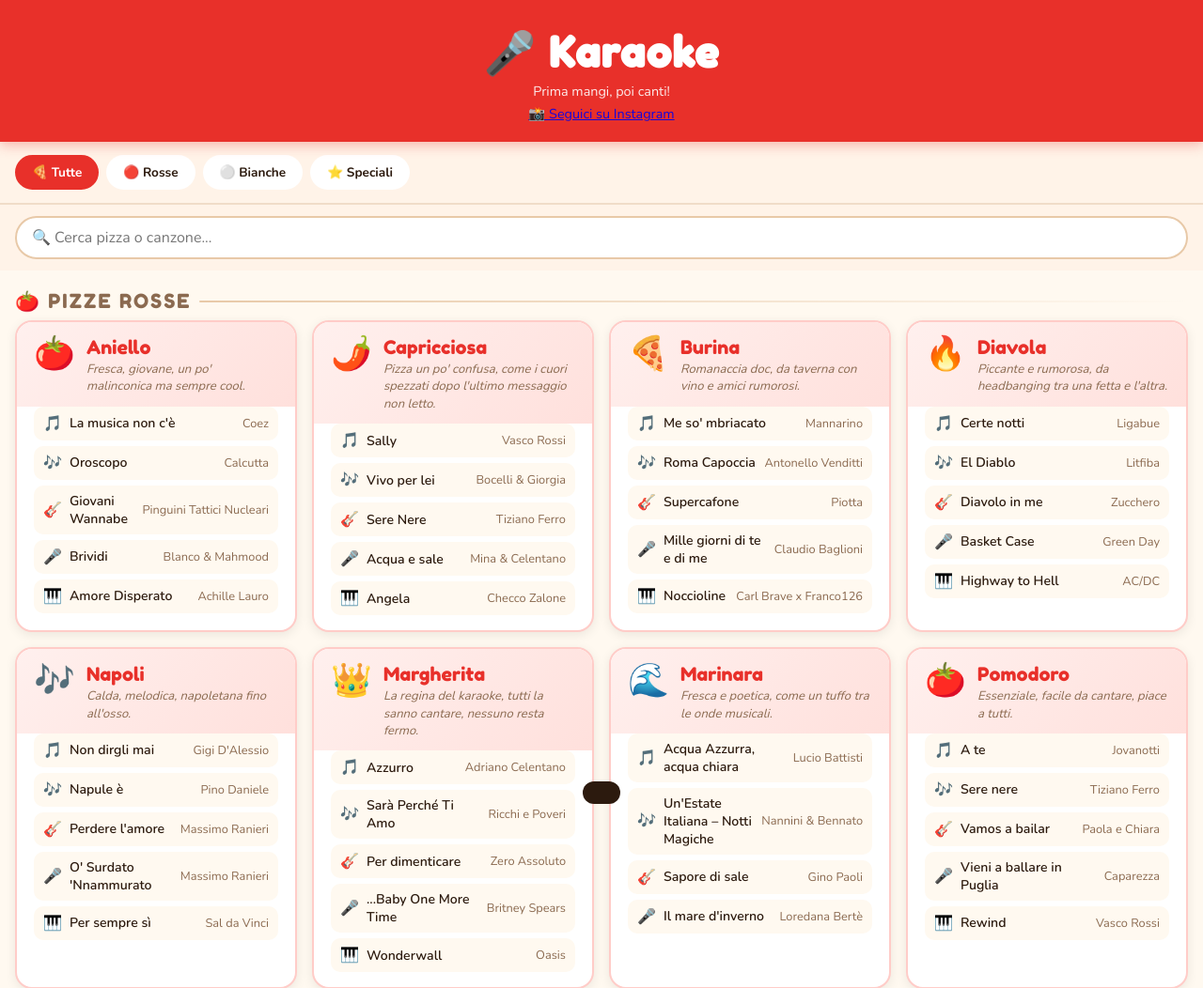
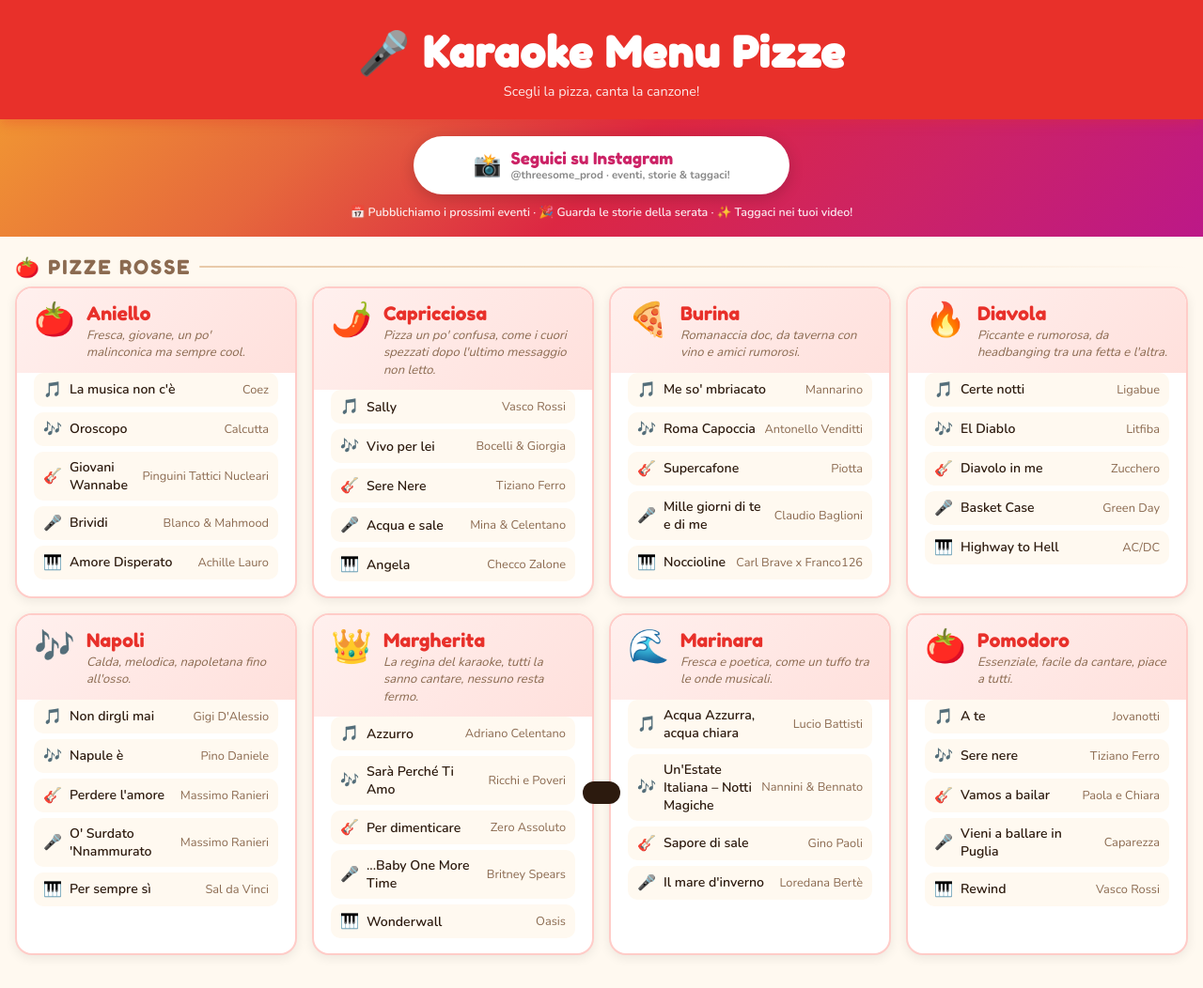
Before and after one commit to threesome-production/public, a plain HTML site: page index.html in a window 1280 px wide. Shown: the top 1052 px of the page at 94% size. Drawn offline with nearby package versions, Linux system fonts and the light colour scheme.

Commit message:
Update index.html

```diff
--- a/index.html
+++ b/index.html
@@ -3,7 +3,7 @@
 <head>
   <meta charset="UTF-8">
   <meta name="viewport" content="width=device-width, initial-scale=1.0">
-  <title>🎤 Karaoke ThreeSome Production!</title>
+  <title>🎤 Karaoke Menu Pizze</title>
   <link href="https://fonts.googleapis.com/css2?family=Fredoka+One&family=Nunito:wght@400;600;700&display=swap" rel="stylesheet">
   <style>
     :root {
@@ -46,29 +46,57 @@
       margin-top: 4px;
     }
 
-    /* Filter tabs */
+    /* Instagram banner */
+    .insta-banner {
+      background: linear-gradient(135deg, #f09433 0%, #e6683c 25%, #dc2743 50%, #cc2366 75%, #bc1888 100%);
+      padding: 18px 20px;
+      text-align: center;
+    }
+    .insta-link {
+      display: inline-flex;
+      align-items: center;
+      gap: 10px;
+      background: white;
+      color: #cc2366;
+      text-decoration: none;
+      border-radius: 50px;
+      padding: 13px 24px;
+      font-family: 'Fredoka One', cursive;
+      font-size: 1.15rem;
+      box-shadow: 0 4px 16px rgba(0,0,0,0.18);
+      transition: transform .2s, box-shadow .2s;
+      width: 100%;
+      max-width: 400px;
+      justify-content: center;
+    }
+    .insta-link:hover, .insta-link:active { transform: scale(1.03); box-shadow: 0 6px 22px rgba(0,0,0,0.25); }
+    .insta-icon { font-size: 1.5rem; flex-shrink: 0; }
+    .insta-text { display: flex; flex-direction: column; text-align: left; line-height: 1.2; }
+    .insta-main { font-size: 1.1rem; }
+    .insta-sub { font-size: 0.72rem; font-family: 'Nunito', sans-serif; font-weight: 700; color: #888; margin-top: 1px; }
+
+    /* Filter tabs — vertical stack */
     .tabs {
       display: flex;
+      flex-direction: column;
       gap: 8px;
       padding: 14px 16px;
-      overflow-x: auto;
       background: #FFF3E8;
       border-bottom: 2px solid #F0DCC8;
-      scrollbar-width: none;
     }
-    .tabs::-webkit-scrollbar { display: none; }
     .tab {
-      flex-shrink: 0;
-      padding: 7px 16px;
-      border-radius: 20px;
-      border: 2px solid transparent;
+      width: 100%;
+      padding: 12px 20px;
+      border-radius: 14px;
+      border: 2px solid #E8C9A8;
       background: white;
       font-family: 'Nunito', sans-serif;
       font-weight: 700;
-      font-size: 0.85rem;
+      font-size: 1rem;
       cursor: pointer;
       transition: all .2s;
       color: var(--text);
+      text-align: left;
     }
     .tab.active, .tab:hover { background: var(--red); color: white; border-color: var(--red); }
 
@@ -228,29 +256,25 @@
 <body>
 
 <header>
-  <h1>🎤 Karaoke</h1>
-  <p>Prima mangi, poi canti!</p>
-  <p>
-    <a href="https://www.instagram.com/threesome_prod/" target="_blank">
-    📸 Seguici su Instagram
-</a>
-  </p>
+  <h1>🎤 Karaoke Menu Pizze</h1>
+  <p>Scegli la pizza, canta la canzone!</p>
 </header>
 
-<div class="tabs">
-  <button class="tab active" onclick="filterCat('all', this)">🍕 Tutte</button>
-  <button class="tab" onclick="filterCat('rossa', this)">🔴 Rosse</button>
-  <button class="tab" onclick="filterCat('bianca', this)">⚪ Bianche</button>
-  <button class="tab" onclick="filterCat('speciale', this)">⭐ Speciali</button>
+<div class="insta-banner">
+  <a class="insta-link" href="https://www.instagram.com/threesome_prod/" target="_blank">
+    <span class="insta-icon">📸</span>
+    <span class="insta-text">
+      <span class="insta-main">Seguici su Instagram</span>
+      <span class="insta-sub">@threesome_prod · eventi, storie & taggaci!</span>
+    </span>
+  </a>
+  <p style="color:white;font-size:0.78rem;margin-top:10px;opacity:0.9;font-weight:600;">📅 Pubblichiamo i prossimi eventi · 🎉 Guarda le storie della serata · ✨ Taggaci nei tuoi video!</p>
 </div>
 
-<div class="search-wrap">
-  <input type="text" id="search" placeholder="🔍 Cerca pizza o canzone..." oninput="doSearch(this.value)">
-</div>
+
 
 <div id="main-content"></div>
 
-<div class="no-results" id="no-results">😢 Nessun risultato trovato!</div>
 
 <div class="toast" id="toast"></div>
 
@@ -481,7 +505,6 @@
 };
 const notes = ["🎵","🎶","🎸","🎤","🎹","🥁","🎺","🎻"];
 
-let currentCat = 'all';
 let currentSearch = '';
 
 function buildCards(category, items, catClass) {
@@ -524,7 +547,6 @@
     { key: 'speciali', label: '⭐ Speciali', catClass: 'cat-speciale' },
   ];
   sections.forEach(sec => {
-    if (currentCat !== 'all' && currentCat !== sec.key) return;
     html += `<div class="section ${sec.catClass}" data-section="${sec.key}">`;
     html += `<div class="section-title">${sec.label}</div>`;
     html += `<div class="grid">`;
@@ -535,12 +557,6 @@
   applySearch();
 }
 
-function filterCat(cat, btn) {
-  currentCat = cat;
-  document.querySelectorAll('.tab').forEach(t => t.classList.remove('active'));
-  btn.classList.add('active');
-  render();
-}
 
 function doSearch(val) {
   currentSearch = val.toLowerCase().trim();
```
